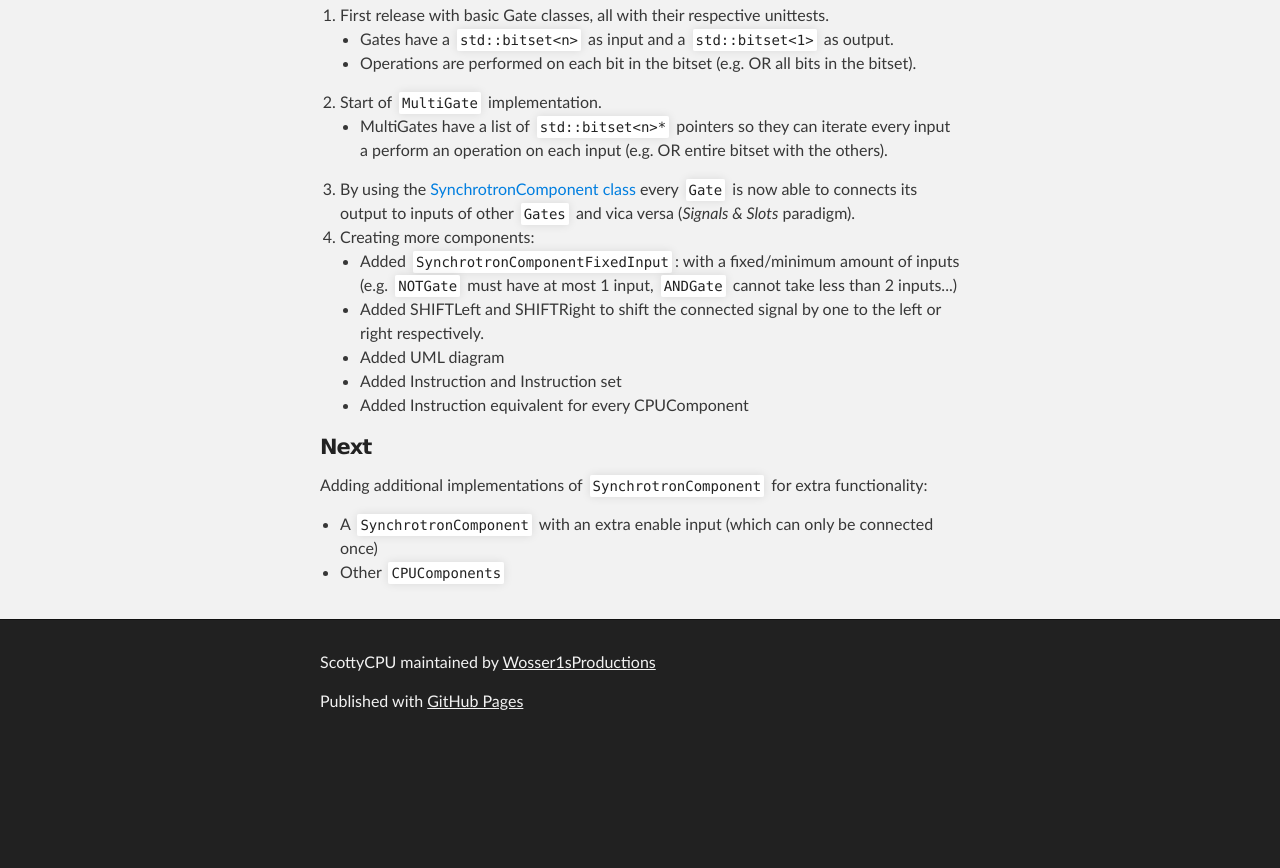
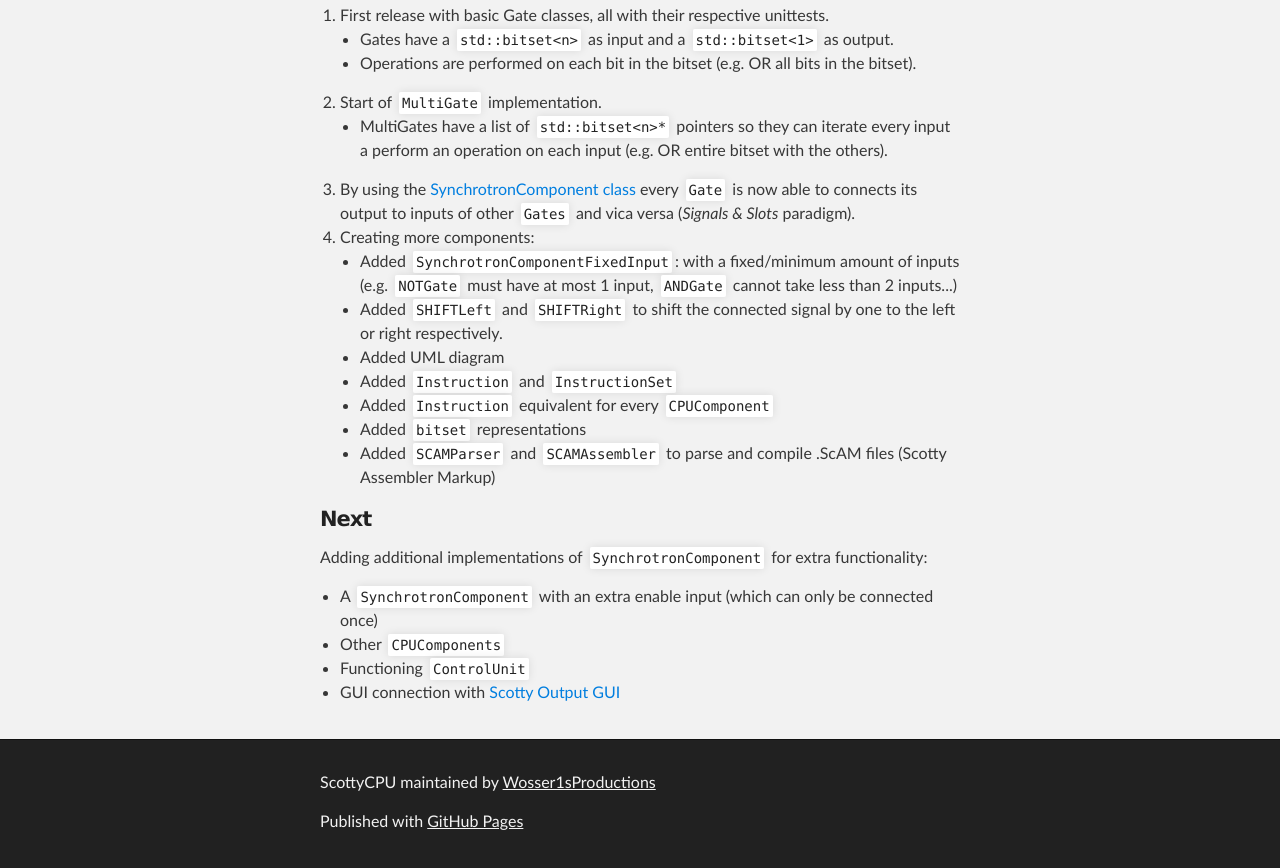
Before and after one commit to ThenTech/ScottyCPU, a plain HTML site: page index.html in a window 1280 px wide. Shown: the part 2625-3493 px from the top of the page. Before the commit the page ends 3373 px from the top, so only its background shows below. Drawn offline with Linux system fonts and the light colour scheme.

Commit message:
Update index.html

```diff
--- a/index.html
+++ b/index.html
@@ -83,10 +83,12 @@ this ingenious, yet basically simple invention called a computer.</p>
 
 <ul>
 <li>Added <code>SynchrotronComponentFixedInput</code>: with a fixed/minimum amount of inputs (e.g. <code>NOTGate</code> must have at most 1 input, <code>ANDGate</code> cannot take less than 2 inputs...)</li>
-<li>Added SHIFTLeft and SHIFTRight to shift the connected signal by one to the left or right respectively.</li>
+<li>Added <code>SHIFTLeft</code> and <code>SHIFTRight</code> to shift the connected signal by one to the left or right respectively.</li>
 <li>Added UML diagram</li>
-<li>Added Instruction and Instruction set</li>
-<li>Added Instruction equivalent for every CPUComponent</li>
+<li>Added <code>Instruction</code> and <code>InstructionSet</code></li>
+<li>Added <code>Instruction</code> equivalent for every <code>CPUComponent</code></li>
+<li>Added <code>bitset</code> representations</li>
+<li>Added <code>SCAMParser</code> and <code>SCAMAssembler</code> to parse and compile .ScAM files (Scotty Assembler Markup)</li>
 </ul>
 </li>
 </ol>
@@ -97,9 +99,10 @@ this ingenious, yet basically simple invention called a computer.</p>
 <p>Adding additional implementations of <code>SynchrotronComponent</code> for extra functionality:</p>
 
 <ul>
-<li>A <code>SynchrotronComponent</code> with an extra enable input (which can only be connected once)</li>
-<li>Other <code>CPUComponents</code>
-</li>
+  <li>A <code>SynchrotronComponent</code> with an extra enable input (which can only be connected once)</li>
+  <li>Other <code>CPUComponents</code></li>
+  <li>Functioning <code>ControlUnit</code></li>
+  <li>GUI connection with <a href="https://github.com/llewella20/Scotty_Output_GUI">Scotty Output GUI</a></li>
 </ul>
       </section>
     </div>
```
